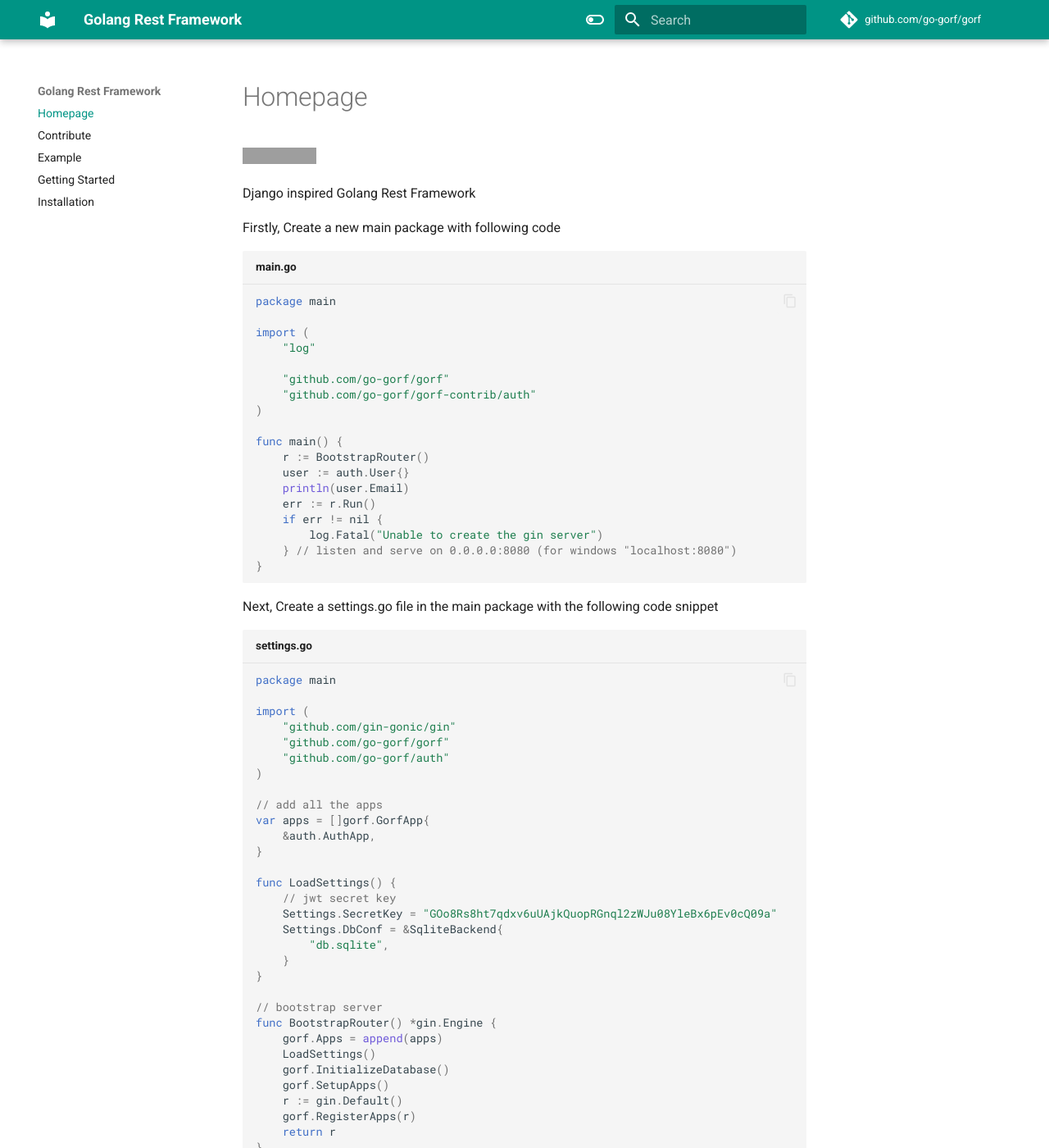
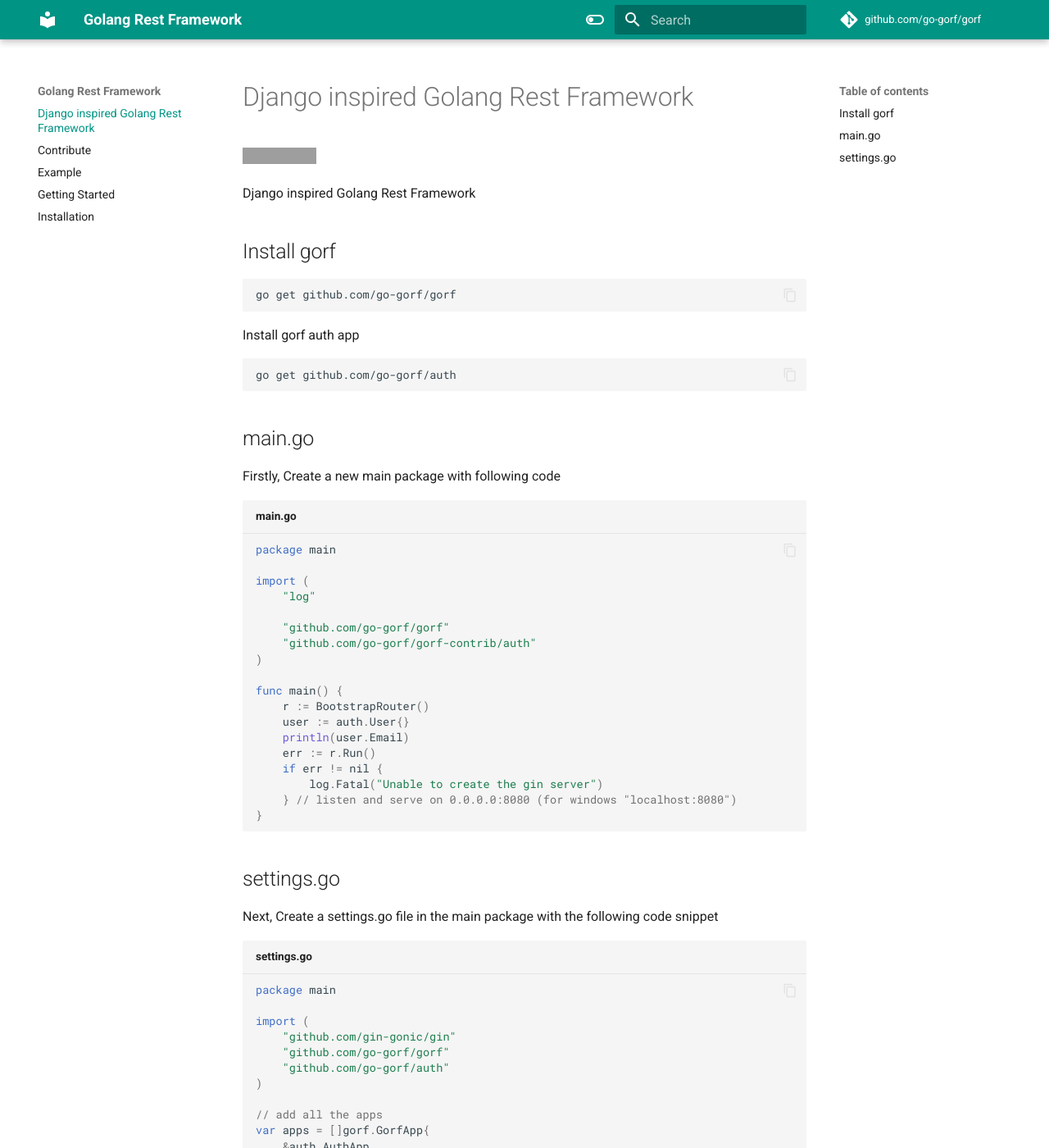
Before and after one commit to go-gorf/go-gorf.github.io, an MkDocs documentation site: the page built from docs/index.md, in a window 1280 px wide and 1400 px high. Shown: the whole window at 82% size. Built offline with MkDocs 1.6.1 and Material for MkDocs 9.7.7, drawn with Linux system fonts in a browser that asks for light colours; comment, search, counter and statistics services are not loaded; grey boxes are pictures that could not be loaded.

Commit message:
Update index.md

````diff
--- a/docs/index.md
+++ b/docs/index.md
@@ -1,8 +1,19 @@
-# Homepage
+# Django inspired Golang Rest Framework
 
 [![Go](https://github.com/go-gorf/gorf/actions/workflows/go.yml/badge.svg)](https://github.com/go-gorf/gorf/actions/workflows/go.yml)
 
 Django inspired Golang Rest Framework
+
+## Install gorf
+```shell
+go get github.com/go-gorf/gorf
+```
+Install gorf auth app
+```shell
+go get github.com/go-gorf/auth
+```
+
+## main.go
 
 Firstly, Create a new main package with following code
 
@@ -28,6 +39,7 @@
 
 ```
 
+## settings.go
 Next, Create a settings.go file in the main package with the following code snippet
 
 ``` go title="settings.go"
````
